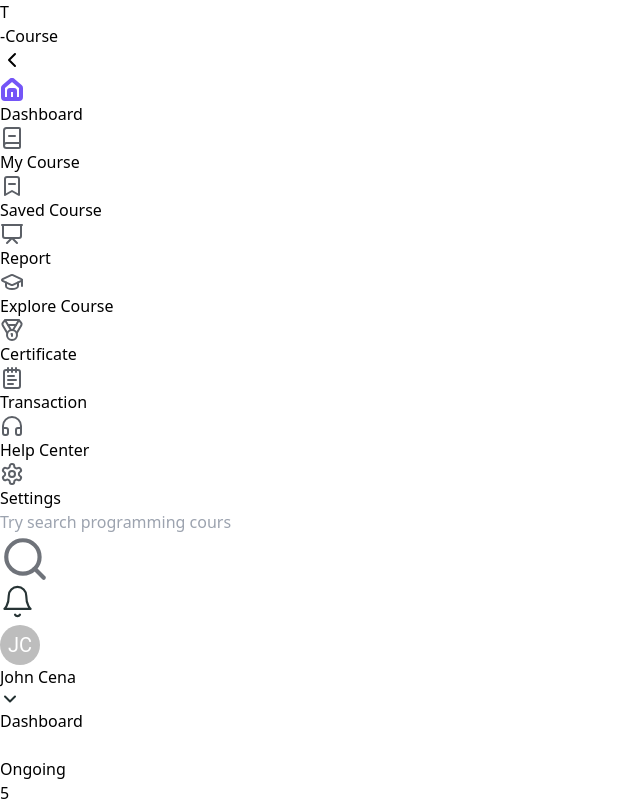
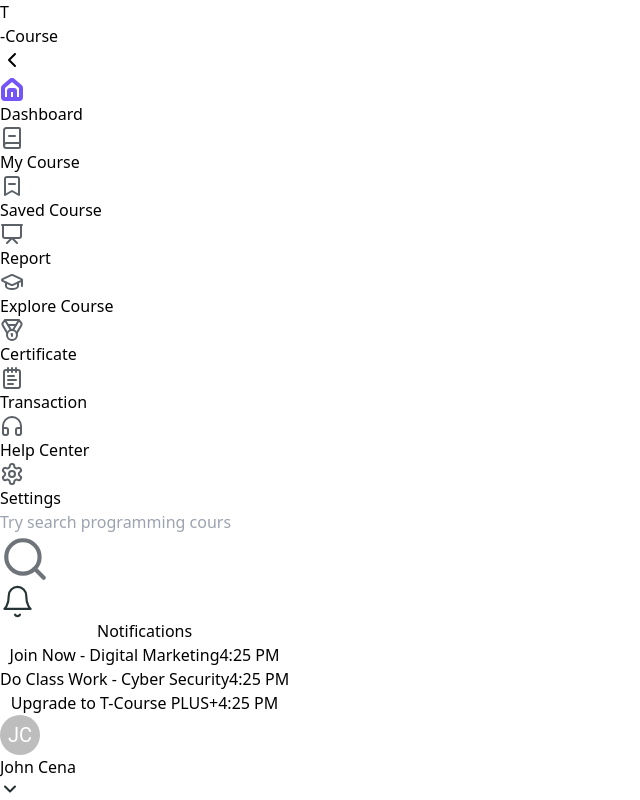
Before and after one commit to abi286/new-website, a React (Vite) app: page / in a window 1280 px wide. Both pictures are taken after a click on the button 17 px from the left and 601 px from the top of the page. Shown: the top 800 px of the page, without its empty margins (0-640 px from the left). Built offline with nearby package versions, Linux system fonts and the light colour scheme.

Commit message:
notification and profile completed

```diff
--- a/src/components/Navbar/Navbar.jsx
+++ b/src/components/Navbar/Navbar.jsx
@@ -1,9 +1,37 @@
-import { Search } from "lucide-react";
-import { Bell } from "lucide-react";
+import { useState,useEffect,useRef } from "react";
+import { Search, Bell, LogOut, User, Settings } from "lucide-react";
 import { MuiAvatar } from "./MuiAvatar";
 import { ChevronDown } from "lucide-react";
 
 const Navbar = () => {
+  const [isNotificationOpen, setNotificationOpen] = useState(false);
+  const [isProfileOpen, setProfileOpen] = useState(false);
+
+  const toggleNotification = () => setNotificationOpen((prev) => !prev);
+  const toggleProfile = () => setProfileOpen((prev) => !prev);
+
+  const notificationRef = useRef();
+  const profileRef = useRef();
+
+  useEffect(() => {
+    const handleClickOutside = (event) => {
+      if (
+        !notificationRef.current.contains(event.target)) {
+        setNotificationOpen(false);
+      }
+      if ( !profileRef.current.contains(event.target)) {
+        setProfileOpen(false);
+      }
+    };
+
+    document.addEventListener("mousedown", handleClickOutside);
+
+    return () => {
+      document.removeEventListener("mousedown", handleClickOutside);
+    };
+  }, []);
+
+
   return (
     <div className=" h-[105px]">
       {/* upper navbar */}
@@ -21,25 +49,81 @@ const Navbar = () => {
               className="-top-1/2 -translate-y-11 px-3"
             />
           </div>
-          <div className=" flex justify-between items-center mr-9">
-            <button className="flex">
+          <div className=" flex justify-between items-center mr-9" ref={notificationRef}>
+            <button className="flex relative" onClick={toggleNotification}>
               <Bell
                 size={35}
                 color="#273435"
                 strokeWidth={1.5}
-                className="mr-5 "
+                className="mr-5"
               />
               <div className="w-3 h-3 bg-[#7455F7] rounded-full -translate-x-9"></div>
+
+              {/* Notification Dropdown */}
+              {isNotificationOpen && (
+                <div className="absolute gap-2 right-0 mt-10 w-auto bg-white border-8 border-white shadow-lg rounded-lg">
+
+                    <div className="py-2 justify-start pl-4 pr-80 font-bold text-[#5C6067] border-b border-gray-200">Notifications</div>
+
+                  <ul className="py-2 ">
+                    <li className="flex justify-between px-4 py-4 gap-5 text-[#5C6067] hover:bg-gray-100 cursor-pointer">
+                      Join Now - Digital Marketing
+                      <time className="text-xs ">
+                        4:25 PM
+                      </time>
+                    </li>
+                    <li className="flex justify-between px-4 py-4 gap-5 text-[#5C6067] hover:bg-gray-100 cursor-pointer">
+                      Do Class Work - Cyber Security
+                      <time className="text-xs">
+                        4:25 PM
+                      </time>
+                    </li>
+                    <li className="flex justify-between px-4 py-4 gap-5 text-[#5C6067] hover:bg-gray-100 cursor-pointer">
+                      Upgrade to T-Course PLUS+
+                      <time className="text-xs">
+                        4:25 PM
+                      </time>
+                    </li>
+                  </ul>
+                </div>
+              )}
             </button>
-            <div className="flex gap-2 items-center cursor-pointer text-[#222F30]">
+            <div className="flex gap-2 items-center cursor-pointer text-[#222F30] relative" onClick={toggleProfile} >
               <MuiAvatar />
               John Cena
               <ChevronDown
                 size={20}
                 color="#222F30"
                 absoluteStrokeWidth
-                className="mr-10"
+                className="mr-10 "
+
+                ref={profileRef}
               />
+              {/* Profile Dropdown */}
+              {isProfileOpen && (
+                <div className="absolute right-0 mt-72 w-48 bg-white border border-gray-200 shadow-lg rounded-lg">
+                  <div className="border border-gray-200 py-4">
+                    <p className="ml-4">John Cena</p>
+                    <p className="ml-4 text-[#5C6067] font-extralight text-sm">
+                      johncena@gmail.com
+                    </p>
+                  </div>
+                  <ul className="py-2">
+                    <li className="flex  justify-start gap-2 px-4 py-2 hover:bg-gray-100 cursor-pointer  text-[#5C6067]">
+                      <User color="#5C6067" />
+                      Profile
+                    </li>
+                    <li className="flex  justify-start gap-2 px-4 py-2 hover:bg-gray-100 cursor-pointer  text-[#5C6067]">
+                      <Settings color="#5C6067" />
+                      Settings
+                    </li>
+                    <li className="flex  justify-start gap-2 px-4 py-2 hover:bg-gray-100 cursor-pointer text-[#5C6067]">
+                      <LogOut color="#5C6067" />
+                      Logout
+                    </li>
+                  </ul>
+                </div>
+              )}
             </div>
           </div>
         </header>
--- a/src/components/Navbar/Navside.jsx
+++ b/src/components/Navbar/Navside.jsx
@@ -55,14 +55,20 @@ const Navside = () => {
     },
   ];
   return (
-    <div className={`border-r  border-gray-300 duration-300 ${expanded ? "w-72" : "w-20"}`}>
-      <div className={`${expanded ? "w-72" : "w-20"} duration-200 min-w-52 w-72  h-full`}>
-        <div
-          className={`flex px-7 pt-8 pb-2 overflow-hidden transition-all `}
-        >
+    <div
+      className={`border-r  border-gray-300 duration-300 ${
+        expanded ? "w-72" : "w-20"
+      }`}
+    >
+      <div
+        className={`${
+          expanded ? "w-72" : "w-20"
+        } duration-200 min-w-52 w-72  h-full`}
+      >
+        <div className={`flex px-7 pt-8 pb-2 overflow-hidden transition-all `}>
           <h1 className={`text-3xl text-[#7455F7] font-bold `}>T</h1>
           <h1
-            className={`text-3xl text-[#7455F7] font-bold  overflow-hidden transition-all ${
+            className={`text-3xl text-[#7455F7] font-bold duration-200  overflow-hidden transition-all ${
               !expanded && "scale-0"
             }`}
           >
@@ -72,27 +78,33 @@ const Navside = () => {
         <button
           onClick={() => setExpanded((curr) => !curr)}
           className={` ${
-            expanded ? "translate-x-[221px]" : ""
-          } inline-flex items-center justify-center border border-input bg-white rounded-3xl p-2 ml-12 mt-2  duration-300 ${
+            expanded ? "translate-x-[212px]" : ""
+          } inline-flex items-center justify-center border border-input bg-white rounded-3xl p-2 ml-12 mt-2  duration-200 ${
             !expanded && "rotate-180"
           }`}
         >
           <ChevronLeft />
         </button>
-        <div className={`flex flex-col gap-8 h-[435px] duration-200 mt-4 ${expanded ? "w-72" : "w-[88px]"}`}>
+        <div
+          className={`flex flex-col gap-8 h-[435px] duration-200 mt-4 ${
+            expanded ? "w-72" : "w-[88px]"
+          }`}
+        >
           <ul>
             {Menus.map((menu, index) => (
-              <div key={index} className="px-5 py-1 ">
+              <div key={index} className={`px-5 py-1 mb-2`}>
                 <a href={`#${menu.title.replace(" ", "")}`}>
                   <span
-                    className={`flex gap-4 rounded ${
-                      menu.title === "Dashboard"
-                        ? "py-3 rounded-s-full rounded-r-full bg-[#F2EEFE] text-[#7455F7] font-bold"
-                        : "py-3 rounded-s-full rounded-r-full text-[#5C6067] hover:bg-[#F2EEFE]"
-                    } `}
+                    className={`flex gap-4 py-3 rounded-s-full rounded-r-full text-[#5C6067] hover:bg-[#F2EEFE] ${
+                      index === 0 ? "font-bold bg-[#F2EEFE] !text-[#7455F7]" : ""
+                    }`}
                   >
                     {menu.icon}
-                    <span className={`${!expanded && "hidden"} origin-left duration-200`}>
+                    <span
+                      className={`${
+                        !expanded && "hidden"
+                      } origin-left duration-200`}
+                    >
                       {menu.title}
                     </span>
                   </span>
@@ -100,14 +112,22 @@ const Navside = () => {
               </div>
             ))}
           </ul>
-          <div className={`border-b border-gray-300  w-60 ml-5 ${expanded ? "w-72" : "w-[42px]"}`}></div>
+          <div
+            className={`border-b border-gray-300  w-60 ml-5 duration-200${
+              expanded ? "w-72" : "w-[42px]"
+            }`}
+          ></div>
           <ul>
             {footerMenus.map((menu, index) => (
               <div key={index} className={`px-5 py-1 mb-2`}>
                 <a href={menu.href}>
-                  <span className="flex gap-4 py-3 rounded-s-full rounded-r-full text-[#5C6067] hover:bg-[#F2EEFE]">
+                  <span className="flex gap-4 py-3 rounded-s-full rounded-r-full text-[#5C6067] hover:bg-[#F2EEFE] duration-200">
                     {menu.icon}
-                    <span className={`${!expanded && "hidden"} origin-left duration-200`}>
+                    <span
+                      className={`${
+                        !expanded && "hidden"
+                      } origin-left duration-200`}
+                    >
                       {menu.title}
                     </span>
                   </span>
```
